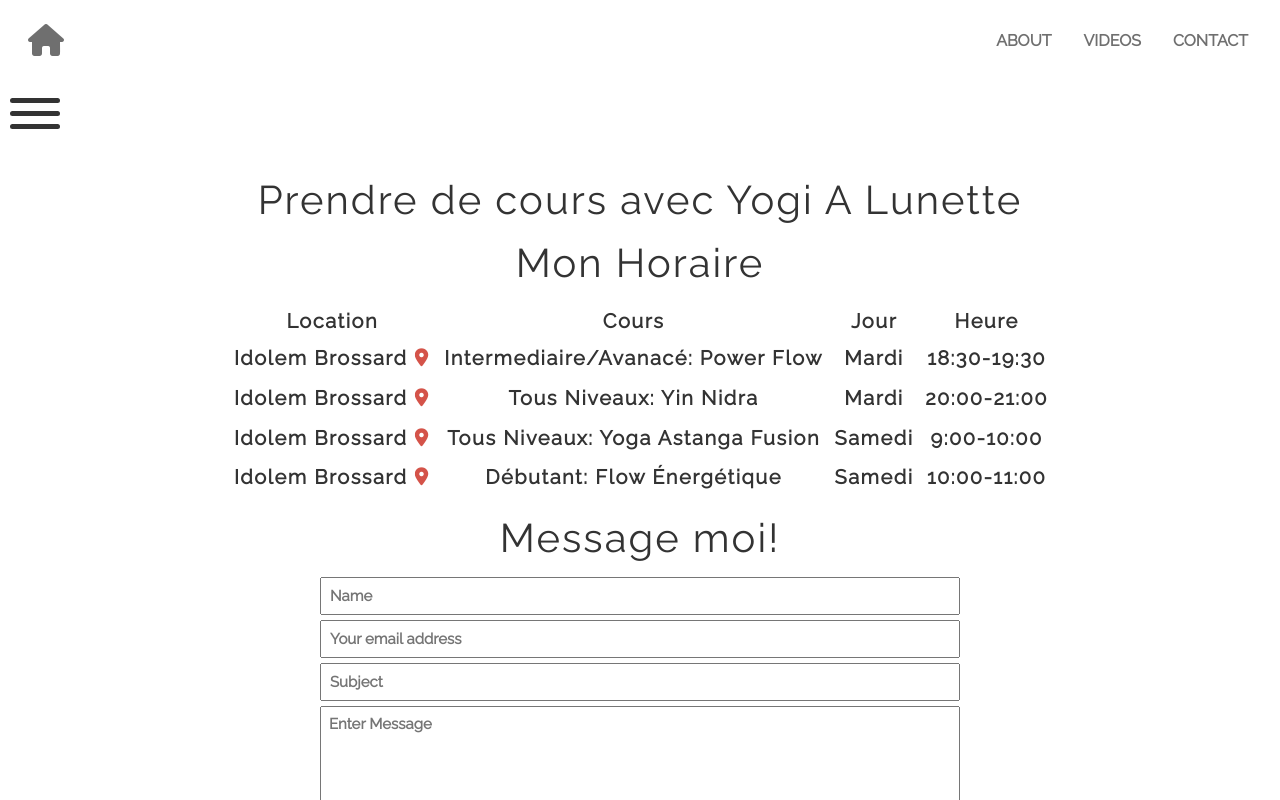
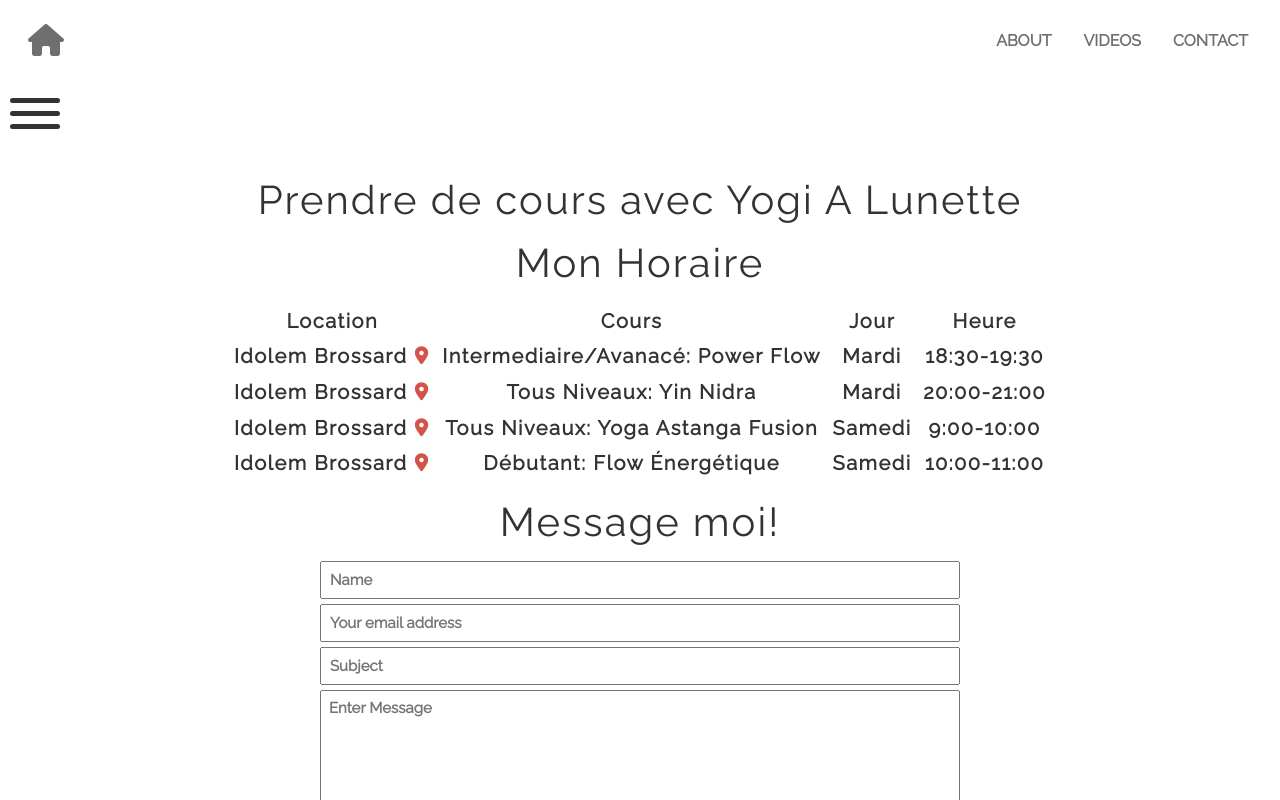
Before and after one commit to notayogilee/yogi-a-lunette-react, a React (Create React App) app: page /contact in a window 1280 px wide. Shown: the top 800 px of the page. Built offline with nearby package versions, Linux system fonts and the light colour scheme; a web font is replaced by a local one.

Commit message:
fix some errors with table layout

```diff
--- a/src/components/Contact.js
+++ b/src/components/Contact.js
@@ -22,25 +22,25 @@ const Contact = () => {
               </thead>
               <tbody>
                 <tr>
-                  <a href="https://www.google.com/maps/place/5840+Taschereau+Blvd,+Brossard,+QC+J4W+1M6/@45.4768478,-73.4692905,17z/data=!3m1!4b1!4m5!3m4!1s0x4cc90573f84838c3:0xe0e26f62c9164785!8m2!3d45.4768478!4d-73.4671018" target="_blank" rel="noopener noreferrer"><th>Idolem Brossard <i className="fas fa-map-marker-alt"></i></th></a>
+                  <th><a href="https://www.google.com/maps/place/5840+Taschereau+Blvd,+Brossard,+QC+J4W+1M6/@45.4768478,-73.4692905,17z/data=!3m1!4b1!4m5!3m4!1s0x4cc90573f84838c3:0xe0e26f62c9164785!8m2!3d45.4768478!4d-73.4671018" target="_blank" rel="noopener noreferrer">Idolem Brossard <i className="fas fa-map-marker-alt"></i></a></th>
                   <th>Intermediaire/Avanacé: Power Flow</th>
                   <th>Mardi</th>
                   <th>18:30-19:30</th>
                 </tr>
                 <tr>
-                  <a href="https://www.google.com/maps/place/5840+Taschereau+Blvd,+Brossard,+QC+J4W+1M6/@45.4768478,-73.4692905,17z/data=!3m1!4b1!4m5!3m4!1s0x4cc90573f84838c3:0xe0e26f62c9164785!8m2!3d45.4768478!4d-73.4671018" target="_blank" rel="noopener noreferrer"><th>Idolem Brossard <i className="fas fa-map-marker-alt"></i></th></a>
+                  <th><a href="https://www.google.com/maps/place/5840+Taschereau+Blvd,+Brossard,+QC+J4W+1M6/@45.4768478,-73.4692905,17z/data=!3m1!4b1!4m5!3m4!1s0x4cc90573f84838c3:0xe0e26f62c9164785!8m2!3d45.4768478!4d-73.4671018" target="_blank" rel="noopener noreferrer">Idolem Brossard <i className="fas fa-map-marker-alt"></i></a></th>
                   <th>Tous Niveaux: Yin Nidra</th>
                   <th>Mardi</th>
                   <th>20:00-21:00</th>
                 </tr>
                 <tr>
-                  <a href="https://www.google.com/maps/place/5840+Taschereau+Blvd,+Brossard,+QC+J4W+1M6/@45.4768478,-73.4692905,17z/data=!3m1!4b1!4m5!3m4!1s0x4cc90573f84838c3:0xe0e26f62c9164785!8m2!3d45.4768478!4d-73.4671018" target="_blank" rel="noopener noreferrer"><th>Idolem Brossard <i className="fas fa-map-marker-alt"></i></th></a>
+                  <th><a href="https://www.google.com/maps/place/5840+Taschereau+Blvd,+Brossard,+QC+J4W+1M6/@45.4768478,-73.4692905,17z/data=!3m1!4b1!4m5!3m4!1s0x4cc90573f84838c3:0xe0e26f62c9164785!8m2!3d45.4768478!4d-73.4671018" target="_blank" rel="noopener noreferrer">Idolem Brossard <i className="fas fa-map-marker-alt"></i></a></th>
                   <th>Tous Niveaux: Yoga Astanga Fusion</th>
                   <th>Samedi</th>
                   <th>9:00-10:00</th>
                 </tr>
                 <tr>
-                  <a href="https://www.google.com/maps/place/5840+Taschereau+Blvd,+Brossard,+QC+J4W+1M6/@45.4768478,-73.4692905,17z/data=!3m1!4b1!4m5!3m4!1s0x4cc90573f84838c3:0xe0e26f62c9164785!8m2!3d45.4768478!4d-73.4671018" target="_blank" rel="noopener noreferrer"><th>Idolem Brossard <i className="fas fa-map-marker-alt"></i></th></a>
+                  <th><a href="https://www.google.com/maps/place/5840+Taschereau+Blvd,+Brossard,+QC+J4W+1M6/@45.4768478,-73.4692905,17z/data=!3m1!4b1!4m5!3m4!1s0x4cc90573f84838c3:0xe0e26f62c9164785!8m2!3d45.4768478!4d-73.4671018" target="_blank" rel="noopener noreferrer">Idolem Brossard <i className="fas fa-map-marker-alt"></i></a></th>
                   <th>Débutant: Flow Énergétique</th>
                   <th>Samedi</th>
                   <th>10:00-11:00</th>
--- a/src/components/Sidebar.js
+++ b/src/components/Sidebar.js
@@ -11,7 +11,7 @@ const Sidebar = () => {
     <div className="big-container">
       {!open &&
         <div className="hamburger">
-          <a onClick={() => { setOpen(true); setHidden("hidden") }} href="/#">
+          <a onClick={() => { setOpen(true); setHidden("hidden") }} href="#">
             <div className="bar-1"></div>
             <div className="bar-2"></div>
             <div className="bar-3"></div>
@@ -23,7 +23,7 @@ const Sidebar = () => {
           {open &&
             <Fragment>
               <div className="x-hamburger">
-                <a onClick={() => { setOpen(false); setHidden("") }} href="/#">
+                <a onClick={() => { setOpen(false); setHidden("") }} href="#">
                   <div className="bar-4"></div>
                   <div className="bar-5"></div>
                   <div className="bar-6"></div>
```
